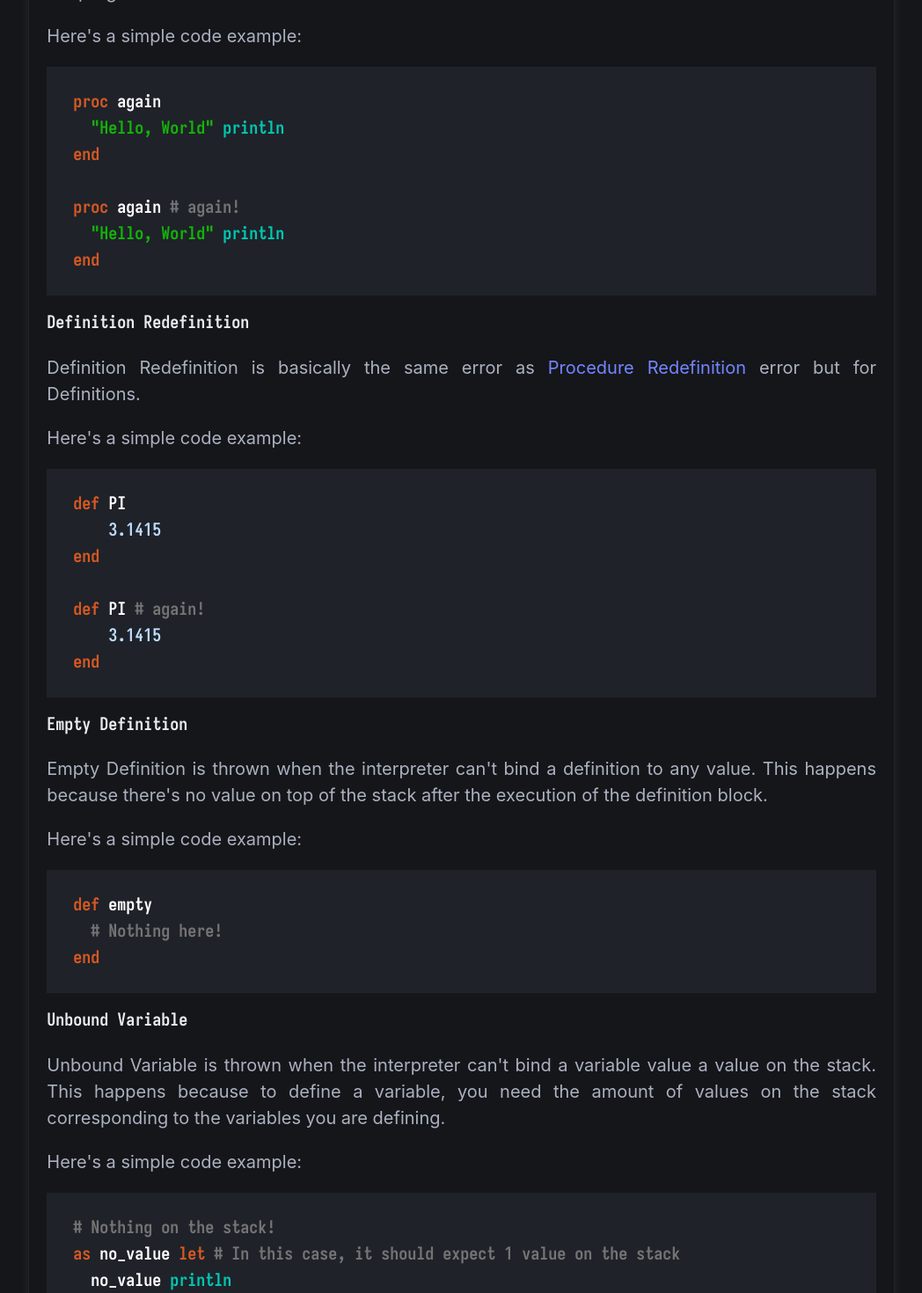
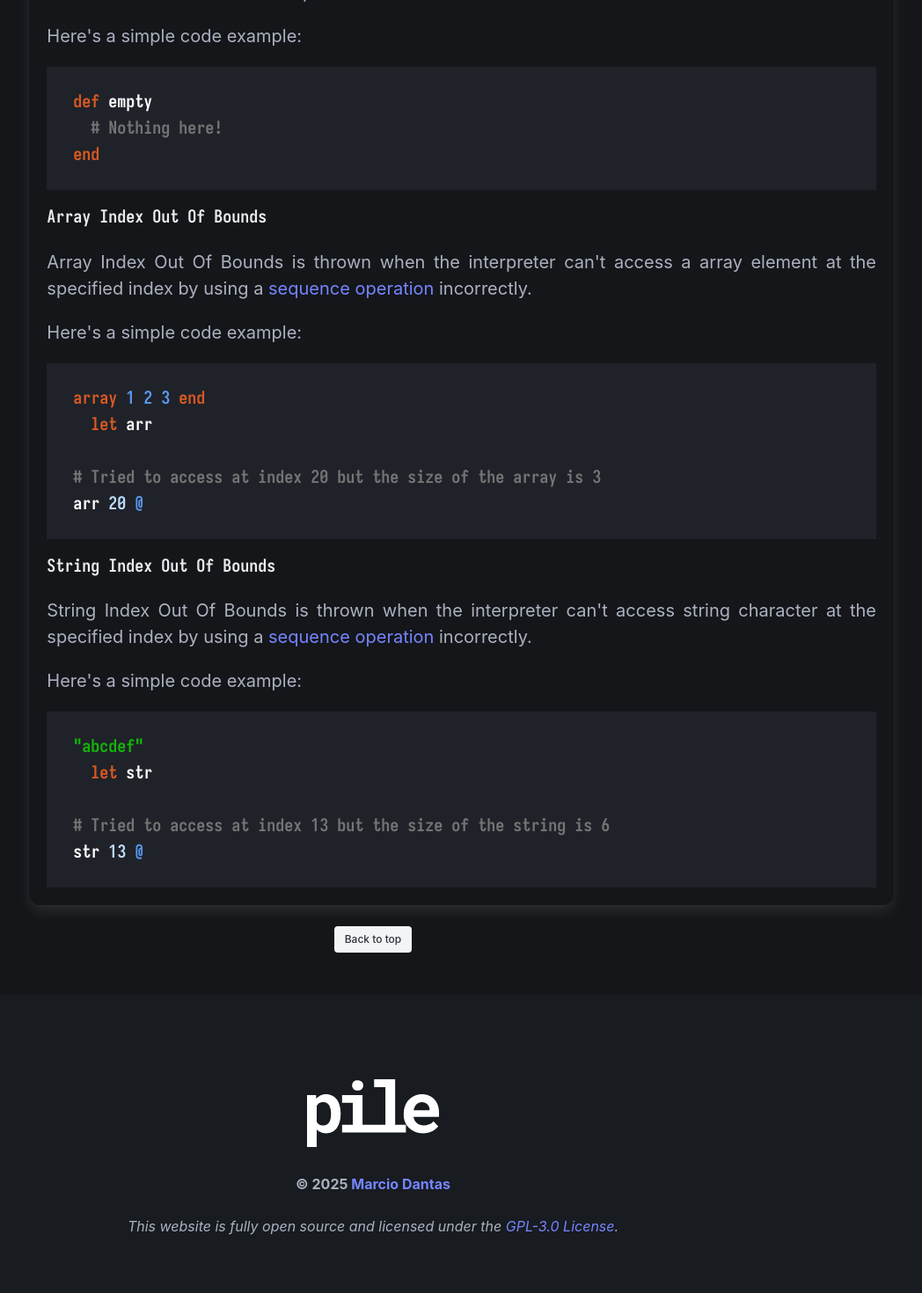
Before and after one commit to marc-dantas/pile-online, a Next.js app: page /docs/error in a window 1280 px wide. Shown: the part 4520-5990 px from the top of the page at 88% size, without its empty margins (216-1264 px from the left). Built offline with nearby package versions, Linux system fonts and the light colour scheme.

Commit message:
removed errors that don't exist anymore

```diff
--- a/src/app/docs/error/page.tsx
+++ b/src/app/docs/error/page.tsx
@@ -129,48 +129,12 @@ export default function Docs() {
                 GIRLFRIEND_PHONE_NUMBER <B x="println" /><br />
             </Code>
 
-            <Title4 id="procredefinition">Procedure Redefinition</Title4>
-            <P>Procedure Redefinition is thrown when the interpreter finds a second definition of a procedure in the program.</P>
-            <P>Here&apos;s a simple code example:</P>
-            <Code>
-                <Kw x="proc" /> again<br />
-                <S x='  "Hello, World"' /> <B x="println" /><br />
-                <Kw x="end" /><br />
-                <br />
-                <Kw x="proc" /> again <C x="# again!" /><br />
-                <S x='  "Hello, World"' /> <B x="println" /><br />
-                <Kw x="end" /><br />
-            </Code>
-
-            <Title4 id="defredefinition">Definition Redefinition</Title4>
-            <P>Definition Redefinition is basically the same error as <a href="#procredefinition">Procedure Redefinition</a> error but for Definitions.</P>
-            <P>Here&apos;s a simple code example:</P>
-            <Code>
-                <Kw x="def" /> PI<br />
-                <N x="    3.1415"/><br />
-                <Kw x="end" /><br />
-                <br />
-                <Kw x="def" /> PI <C x="# again!" /><br />
-                <N x="    3.1415"/><br />
-                <Kw x="end" /><br />
-            </Code>
-
             <Title4 id="emptydef">Empty Definition</Title4>
             <P>Empty Definition is thrown when the interpreter can&apos;t bind a definition to any value. This happens because there&apos;s no value on top of the stack after the execution of the definition block.</P>
             <P>Here&apos;s a simple code example:</P>
             <Code>
                 <Kw x="def" /> empty<br />
                     <C x='  # Nothing here!' /><br />
-                <Kw x="end" /><br />
-            </Code>
-
-            <Title4 id="unboundvariable">Unbound Variable</Title4>
-            <P>Unbound Variable is thrown when the interpreter can&apos;t bind a variable value a value on the stack. This happens because to define a variable, you need the amount of values on the stack corresponding to the variables you are defining.</P>
-            <P>Here&apos;s a simple code example:</P>
-            <Code>
-                <C x='# Nothing on the stack!' /><br />
-                <Kw x="as" /> no_value <Kw x="let" /> <C x="# In this case, it should expect 1 value on the stack" /><br />
-                <span>  no_value</span> <B x="println" /><br />
                 <Kw x="end" /><br />
             </Code>
 
```
